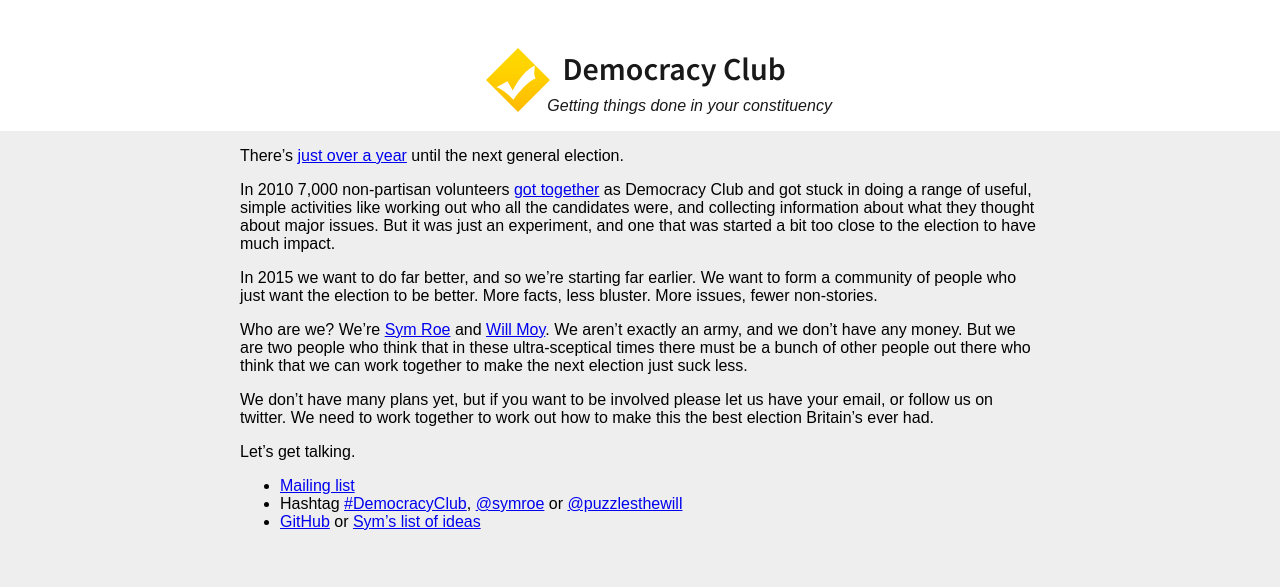
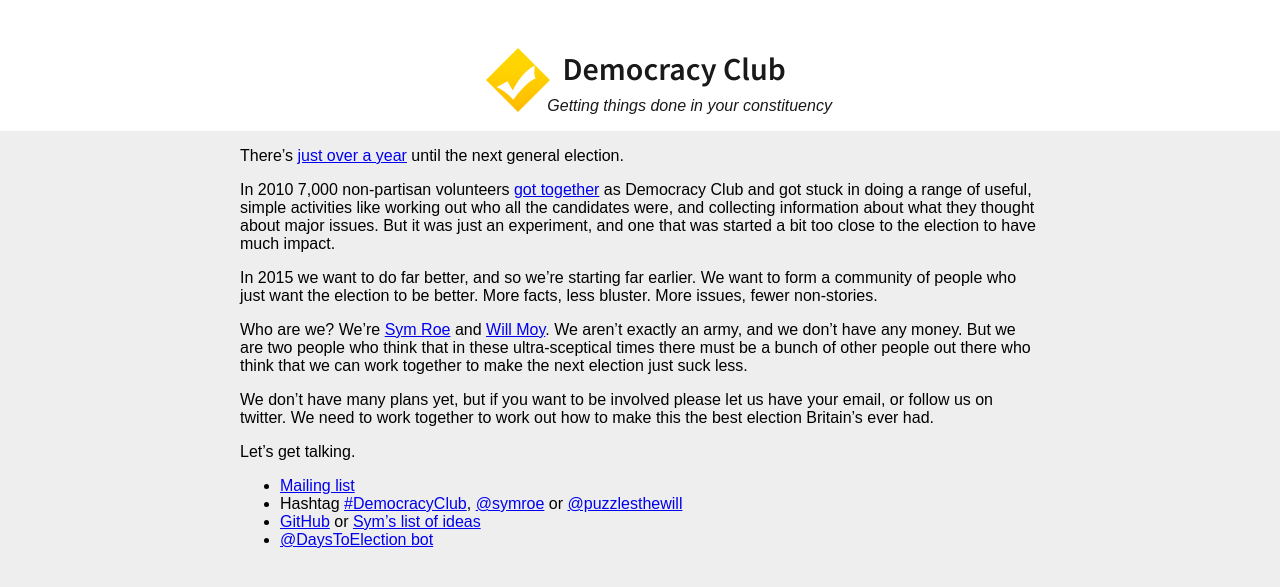
Before and after one commit to DemocracyClub/Website, a Jekyll site: the page built from index.md, in a window 1280 px wide. Shown: the top 587 px of the page. Built offline with Jekyll 4.4.1, drawn with Linux system fonts in a browser that asks for light colours; Markdown is read by kramdown in place of the engine named in the settings.

Commit message:
Add link to @daystoelection

```diff
--- a/index.md
+++ b/index.md
@@ -18,3 +18,4 @@
 * [Mailing list](https://groups.google.com/forum/#!forum/democracy-club)
 * Hashtag [#DemocracyClub](https://twitter.com/search?q=%23democracyclub), [@symroe](https://twitter.com/symroe) or [@puzzlesthewill](https://twitter.com/puzzlesthewill)
 * [GitHub](https://github.com/DemocracyClub/) or [Sym's list of ideas](https://github.com/symroe/Election/blob/master/IDEAS.mkd)
+* [@DaysToElection bot](https://twitter.com/DaysToElection)
```
